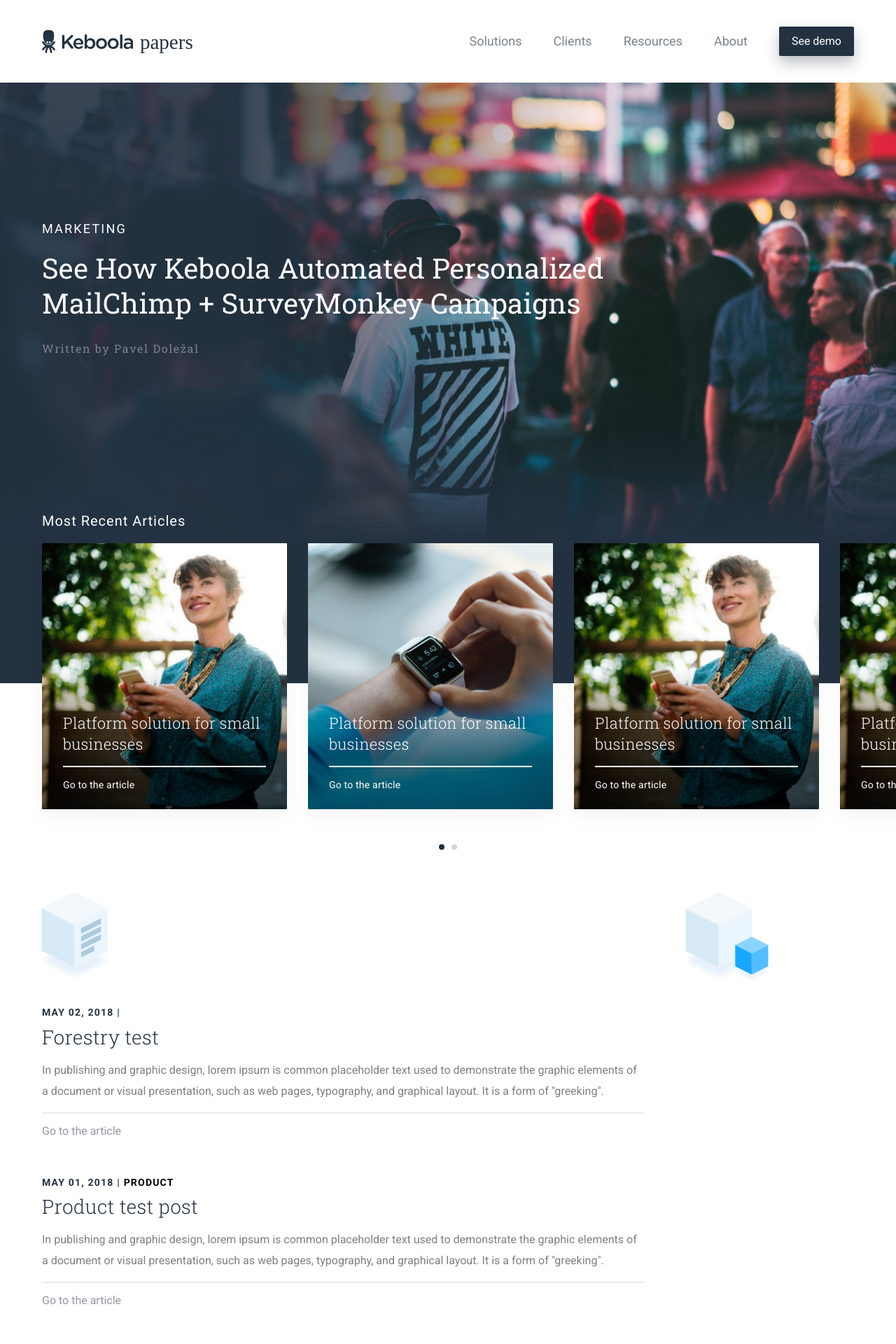
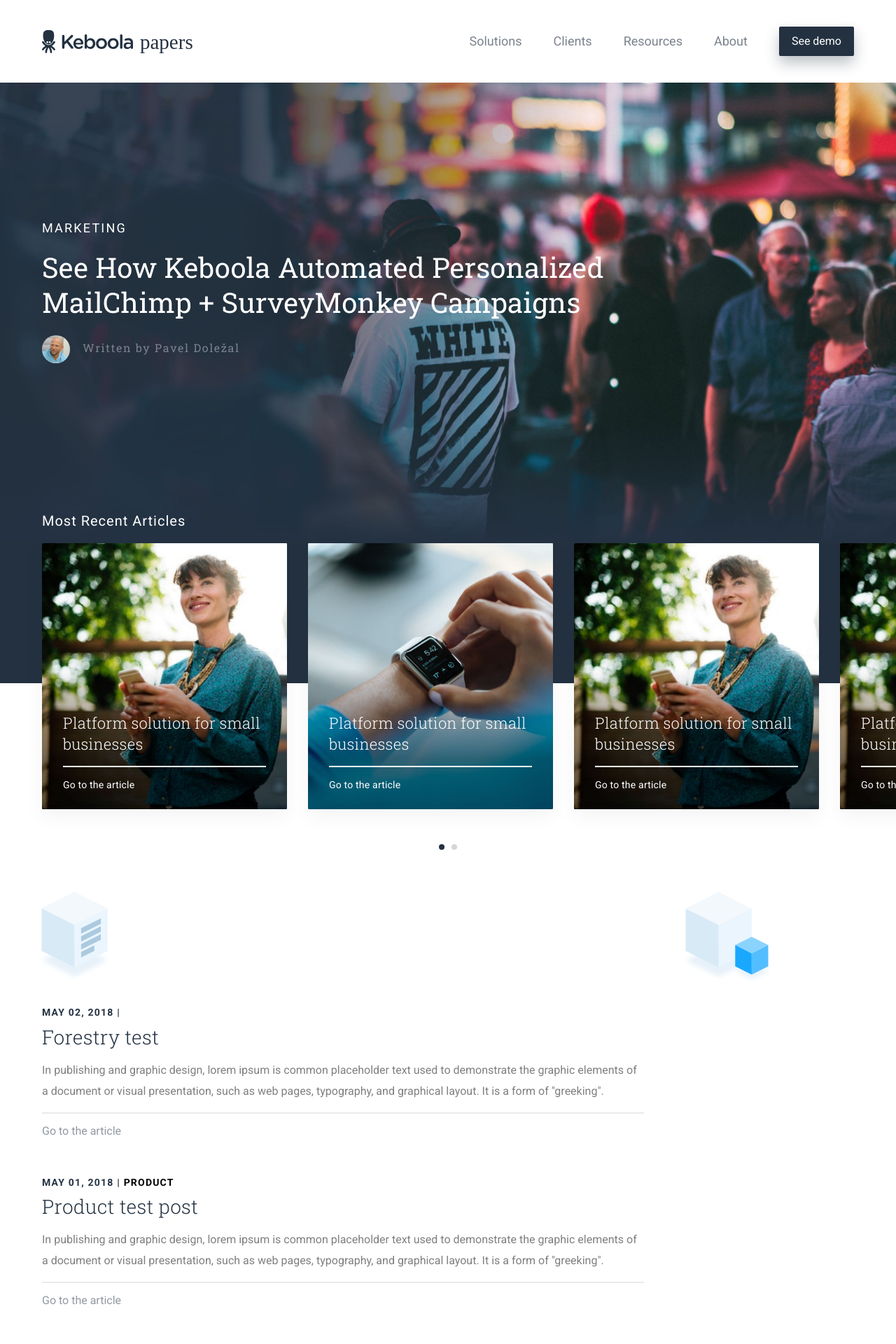
Before and after one commit to keboola/blog, a Jekyll site: the page built from index.md, in a window 1280 px wide. Shown: the top 1920 px of the page at 70% size. Built offline with Jekyll 4.4.1, drawn with Linux system fonts in a browser that asks for light colours; nearby versions of some CDN libraries.

Commit message:
home + post users

```diff
--- a/_layouts/home.html
+++ b/_layouts/home.html
@@ -5,19 +5,13 @@
 			{% for post in site.posts limit:1 %}
 				<h2>{% for category in post.categories limit:1 %} <a href="/{{ category | downcase | replace:" ","-" }}">{{category}}</a>{% unless forloop.last %}, {% endunless %}{% endfor %}</h2>
 				<h1><a href="{{ post.url }}">{{ post.title }}</a></h1>
-				<p class="p-author">
-					{% for data in site.data['user'] %}
-						{% if data.id == page.user %}
-							<span class="img"><img src="/img/{{ data.id }}.jpg" alt="{{ data.name }}"></span>
-						{% endif %}
-					{% endfor %}
-					Written by
-					{% for data in site.data['user'] %}
-						{% if data.id == post.user %}
-							{{ data.name }}
-						{% endif %}
-					{% endfor %}
-				</p>
+				{% for data in site.data['user'] %}
+					{% if data.id == post.user %}
+						<p class="p-author">
+							<span class="img"><img src="/img/{{ data.id }}.jpg" alt="{{ data.name }}"></span>Written by {{ data.name }}
+						</p>
+					{% endif %}
+				{% endfor %}
 			{% endfor %}
 		</div>
 
```
Also changed, not shown: _layouts/post.html (+6 -11 lines).
